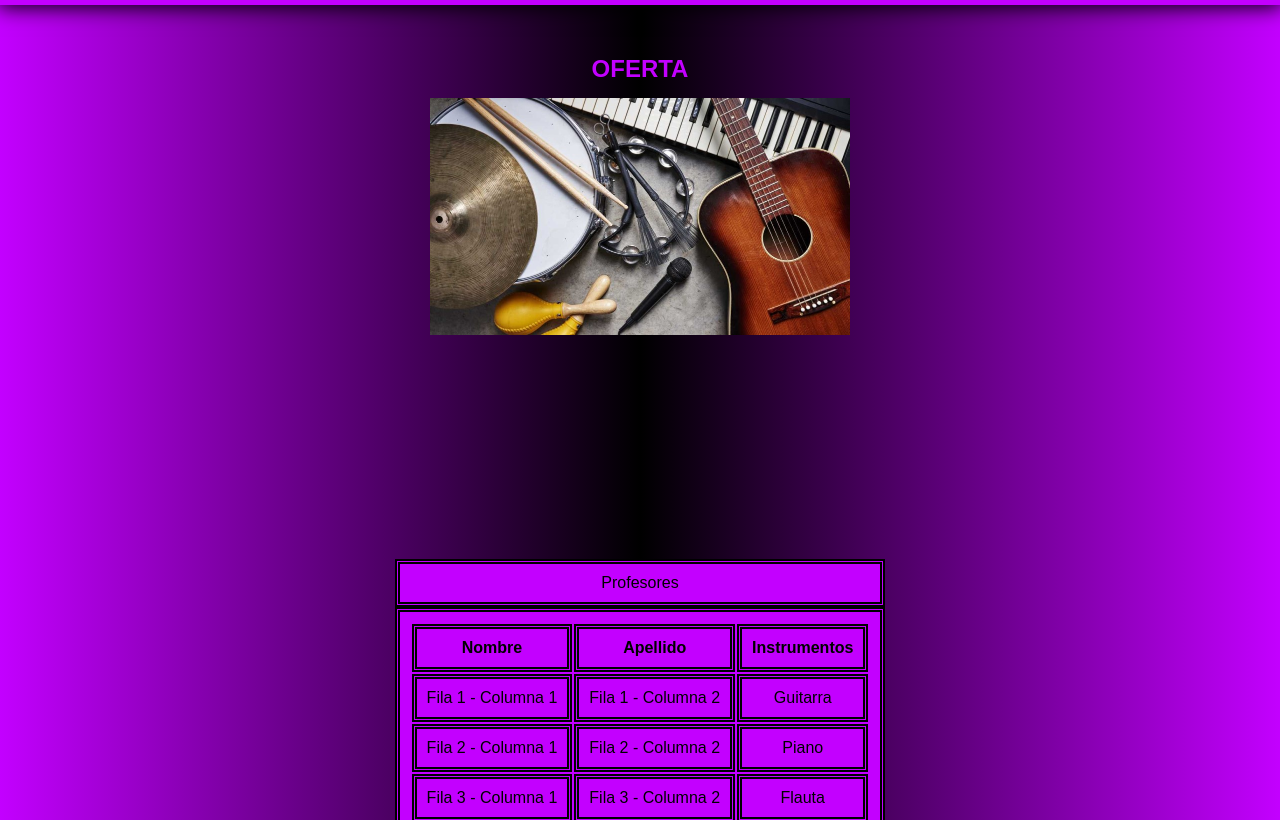
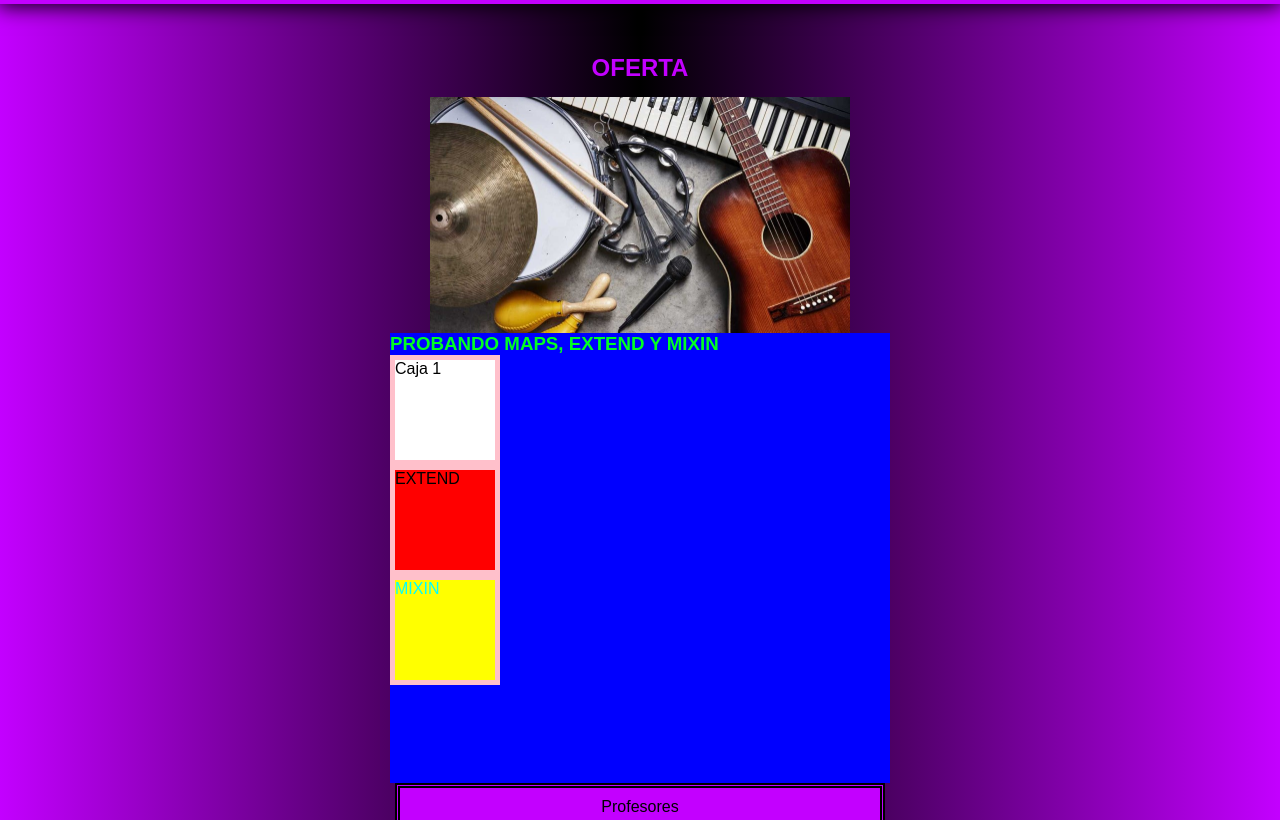
Before and after one commit to Julian-Scampino/musica_vibrante-julian-scampino, a website: page secciones/oferta.html in a window 1280 px wide. Shown: the part 132-952 px from the top of the page. Drawn offline with Linux system fonts and the light colour scheme.

Commit message:
agregando map-get, extend, mixin y SEO

```diff
--- /dev/null
+++ b/Scss/_maps.scss
@@ -0,0 +1,38 @@
+
+
+/* -----  MAP-GET  ----- */
+$probando:(
+    color: #00ff22,
+    background: blue,
+    height: 450px,
+    width: 500px,
+);
+.article__nosotros-maps{
+    color: map-get($map:$probando, $key: "color");
+    background-color: map-get($map: $probando, $key: "background");
+    height: map-get($map: $probando, $key: "height");
+    width: map-get($map: $probando, $key: "width");
+}
+
+/* -----  EXTEND  ----- */
+.caja{
+    width: 100px;
+    height: 100px;
+    background-color: white;
+    border: 5px solid pink;
+    color: black;
+}
+.caja-2{
+    @extend .caja;
+    background-color: red;
+}
+
+/* -----  MIXIN  ----- */
+@mixin colors ($letra, $fondo){
+    color: $letra;
+    background-color: $fondo;
+}
+.caja-3{
+    @extend .caja;
+    @include colors(rgb(0, 255, 255), yellow)
+}
--- a/Scss/estilos.scss
+++ b/Scss/estilos.scss
@@ -1,6 +1,7 @@
 @import "variables";
 @import "generales";
 @import "header";
+@import "maps";
 
 /* ---------------------- MAIN INDEX -------------------- */
 .main__index{
--- a/secciones/oferta.html
+++ b/secciones/oferta.html
@@ -3,6 +3,8 @@
     <head>
         <meta charset="UTF-8">
         <meta http-equiv="X-UA-Compatible" content="IE=edge">
+        <meta name="description" content="Contamos una amplia oferta de instrumentos musicales para que elijas.">
+        <meta name="keywords" content="Oferta, instrumentos, guitarra, piano, violín, variedad">
         <meta name="viewport" content="width=device-width, initial-scale=1.0">
         <link rel="stylesheet" href="../estilos/style.css">
         <title>Oferta-Música Vibrante</title>
@@ -36,6 +38,13 @@
                     <h2 class="titulo_pagina">OFERTA</h2>
                     <img src="../imagenes/instrumentos.jpg" alt="instrumentos" class="imagen-repetitiva">
                 </section>
+                <!-----  ARTICULO PARA MAP-GET, EXTEND Y MIXIN  ----->
+                <article class="article__nosotros-maps">
+                    <h3>PROBANDO MAPS, EXTEND Y MIXIN</h3>
+                    <div class="caja caja-1">Caja 1</div>
+                    <div class="caja caja-2">EXTEND</div>
+                    <div class="caja caja-3">MIXIN</div>
+                </article>
                 <section class="section__table">
                     <table>
                         <caption>Profesores</caption>
```
Also changed, not shown: index.html (+2 -0 lines), secciones/contacto.html (+2 -0 lines), secciones/galeria.html (+2 -0 lines), secciones/nosotros.html (+2 -0 lines), estilos/style.css.
